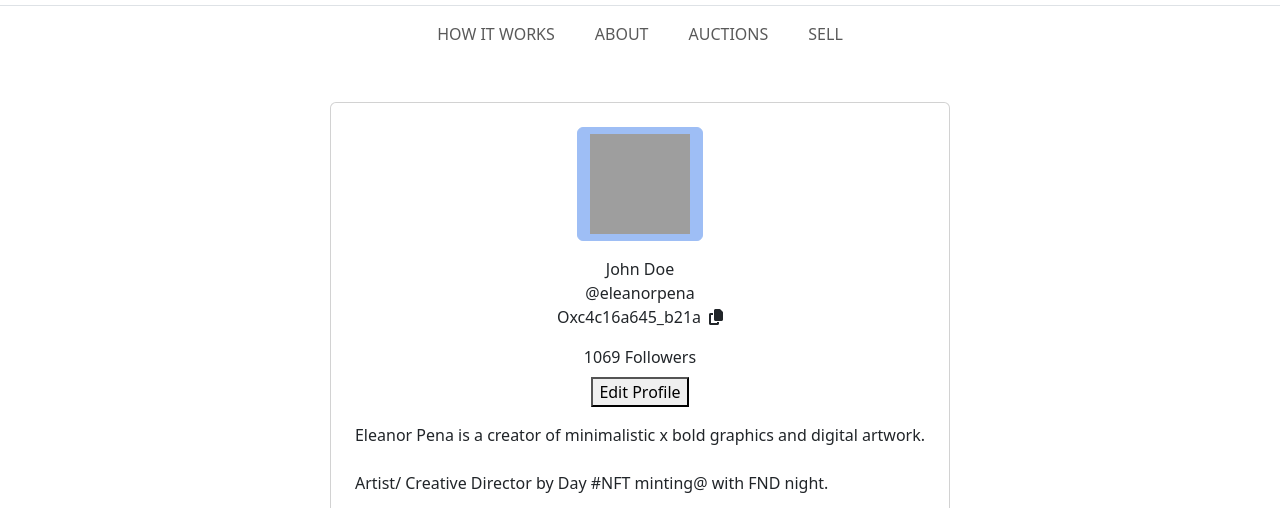
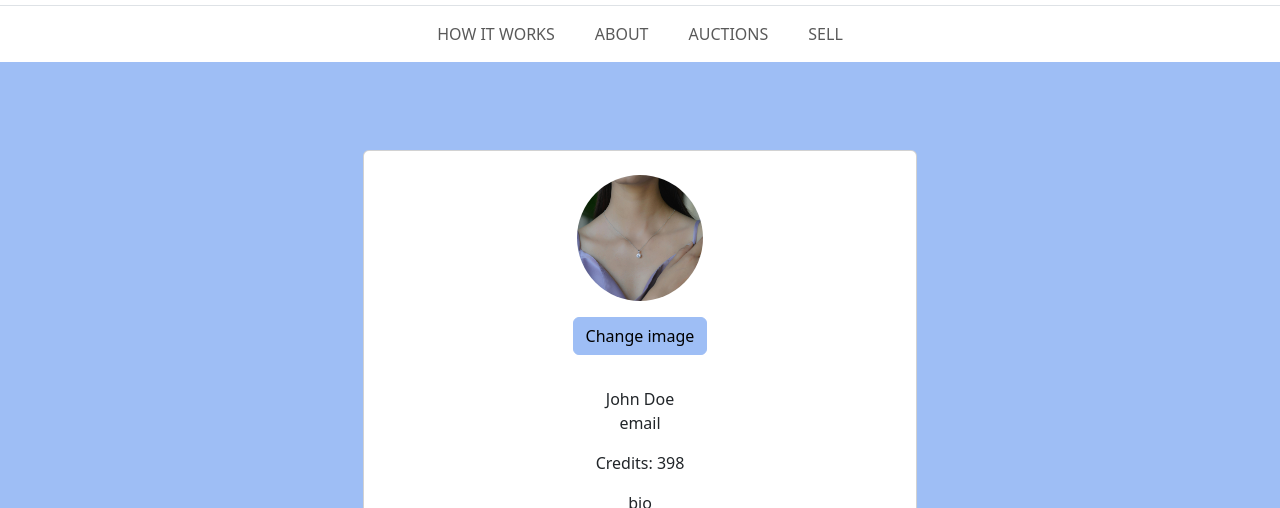
Before and after one commit to VeronicaOS/Semester-Project-2, a website: page pages/profile/index.html in a window 1280 px wide. Shown: the part 91-599 px from the top of the page. Drawn offline with nearby package versions, Linux system fonts and the light colour scheme; grey boxes are pictures that could not be loaded.

Commit message:
profile page modal

```diff
--- a/pages/profile/index.html
+++ b/pages/profile/index.html
@@ -65,26 +65,50 @@
   </header>
 
   <main>
+    <div class="bg-secondary py-5">
+      <div class="container mt-4 p-3 d-flex justify-content-center">
+        <div class="card w-50 p-4 mb-4">
+          <div class="d-flex flex-column justify-content-center align-items-center">
+            <img src="../../img/necklace.jpg" class="rounded-circle img-fluid h25 w-25" />
+            <!-- Button trigger modal -->
+            <button type="button" class="btn btn-secondary my-3" data-bs-toggle="modal" data-bs-target="#AvatarModal">
+              Change image
+            </button>
 
-    <div class="container mt-4 mb-4 p-3 d-flex justify-content-center">
-      <div class="card p-4">
-        <div class=" image d-flex flex-column justify-content-center align-items-center">
-          <button class="btn btn-secondary">
-            <img src="https://i.imgur.com/wvxPV9S.png" height="100" width="100" />
-          </button>
+            <!-- Modal -->
+            <div class="modal fade" id="AvatarModal" tabindex="-1" aria-labelledby="AvatarModalLabel" aria-hidden="true">
+              <div class="modal-dialog">
+                <div class="modal-content">
+                  <div class="modal-header">
+                    <h1 class="modal-title fs-5" id="exampleModalLabel">Change your profile image</h1>
+                    <button type="button" class="btn-close" data-bs-dismiss="modal" aria-label="Close"></button>
+                  </div>
+                  <div class="modal-body">
+                    <div data-mdb-input-init class="form-outline mb-4 w-75">
+                      <label class="form-label" for="avatar-input">Link to profile image</label>
+                      <input
+                          type="url"
+                          name="avatar"
+                          id="avatar-input"
+                          class="form-control"
+                      />
+                    </div>
+                  </div>
+                  <div class="modal-footer">
+                    <button type="button" class="btn btn-primary" data-bs-dismiss="modal">Close</button>
+                    <button type="button" class="btn btn-secondary">Save changes</button>
+                  </div>
+                </div>
+              </div>
+            </div>
             <span class="name mt-3">John Doe</span>
-            <span class="idd">@eleanorpena</span>
-            <div class="d-flex flex-row justify-content-center align-items-center gap-2">
-              <span class="idd1">Oxc4c16a645_b21a</span>
-              <span><i class="fa fa-copy"></i></span>
+            <span class="idd">email</span>
+            <div class="d-flex flex-row justify-content-center align-items-center mt-3">
+              <span>Credits: <span>398</span></span>
             </div>
-            <div class="d-flex flex-row justify-content-center align-items-center mt-3">
-              <span class="number">1069 <span class="follow">Followers</span></span>
-            </div>
-            <div class=" d-flex mt-2">
-              <button class="btn1 btn-dark">Edit Profile</button>
-            </div> <div class="text mt-3">
-              <span>Eleanor Pena is a creator of minimalistic x bold graphics and digital artwork.<br><br> Artist/ Creative Director by Day #NFT minting@ with FND night. </span>
+
+            <div class="text mt-3">
+              <p>bio</p>
             </div>
             <div class="gap-3 mt-3 icons d-flex flex-row justify-content-center align-items-center">
               <span><i class="fa fa-twitter"></i></span> <span><i class="fa fa-facebook-f"></i></span>
@@ -93,11 +117,12 @@
             <div class=" px-2 rounded mt-4 date ">
               <span class="join">Joined May,2021</span>
             </div>
+          </div>
         </div>
       </div>
     </div>
 
-  </main>
+    </main>
   <footer class="pt-5 bg-light">
     <!-- BIDSTORM -->
       <div class="row container-fluid justify-content-center">
--- a/scss/custom.scss
+++ b/scss/custom.scss
@@ -42,5 +42,3 @@
 .carousel-inner {
     max-height: 650px;
 }
-
-// Register page
--- a/scss/index.scss
+++ b/scss/index.scss
@@ -1,5 +1,3 @@
 @import "./variables.scss";
-@import "./pages/home.scss";
-@import "./pages/login.scss";
 @import "./custom.scss";
 @import "../node_modules/bootstrap/scss/bootstrap";
```
